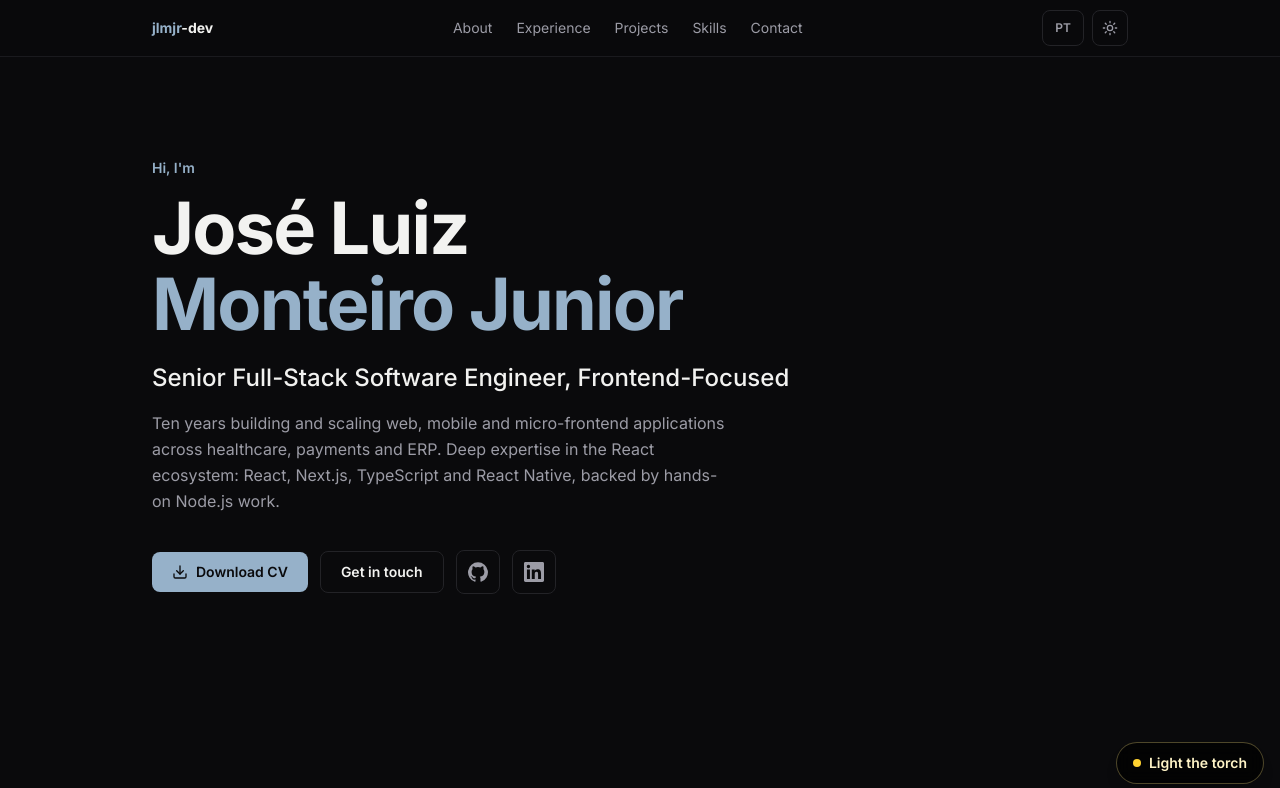
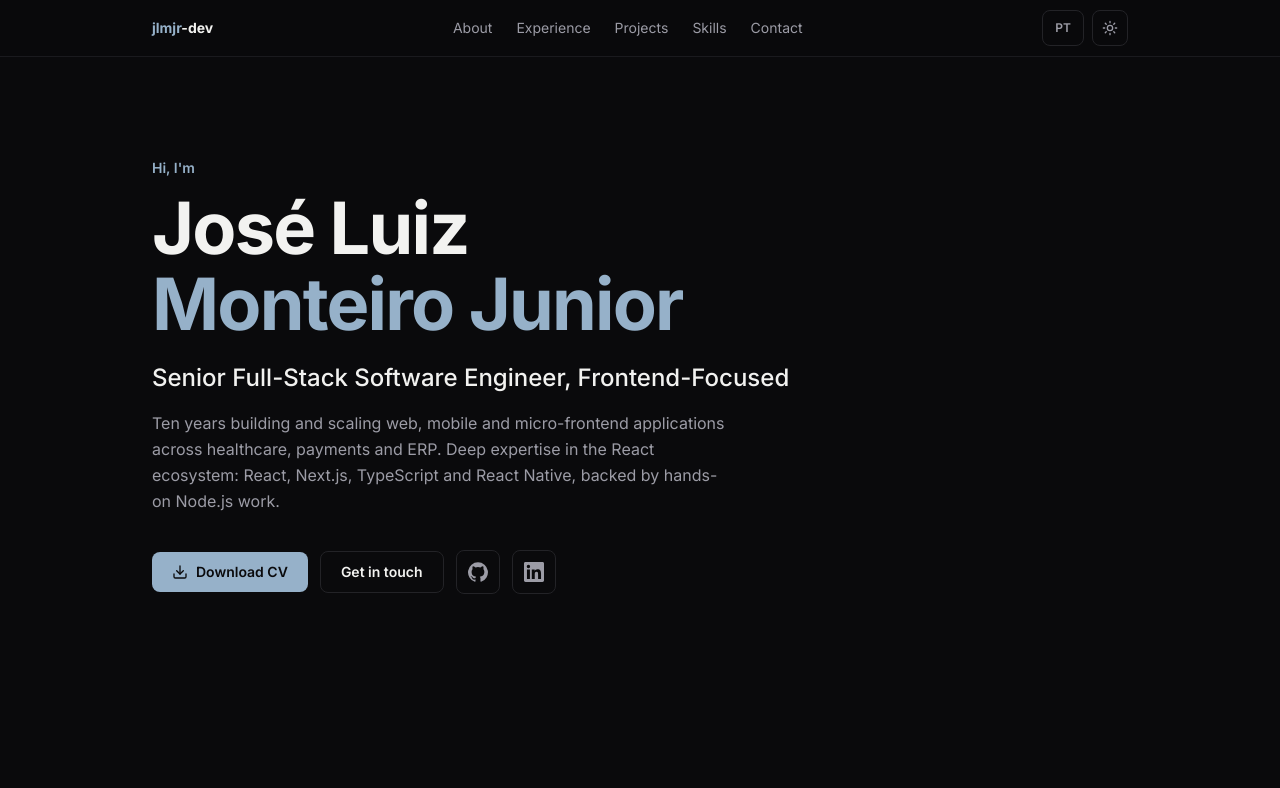
Before and after one commit to jlmjr-dev/jlmjr-dev.github.io, a Next.js app: page /en/ in a window 1280 px wide. Shown: the top 788 px of the page. Built offline with nearby package versions, Linux system fonts and the light colour scheme.

Commit message:
Regular site on the modern dark skin, torch removed

```diff
--- a/package.json
+++ b/package.json
@@ -10,11 +10,9 @@
     "lint": "eslint"
   },
   "dependencies": {
-    "@types/three": "^0.185.4",
     "next": "16.2.12",
     "react": "19.2.4",
-    "react-dom": "19.2.4",
-    "three": "^0.185.1"
+    "react-dom": "19.2.4"
   },
   "devDependencies": {
     "@tailwindcss/postcss": "^4",
--- a/src/app/[locale]/layout.tsx
+++ b/src/app/[locale]/layout.tsx
@@ -6,7 +6,6 @@ import { getDictionary } from "@/i18n/get-dictionary";
 import { Header } from "@/components/header";
 import { Footer } from "@/components/footer";
 import { LocalePersist } from "@/components/locale-persist";
-import { TorchOverlay } from "@/components/torch/torch-overlay";
 import "@/app/globals.css";
 
 const inter = Inter({
@@ -66,14 +65,6 @@ const themeInitScript = `(function () {
   } catch (error) {
     document.documentElement.classList.add("dark");
   }
-  try {
-    var lights = localStorage.getItem("torch-lights");
-    var coarse = window.matchMedia("(pointer: coarse)").matches;
-    var reduced = window.matchMedia("(prefers-reduced-motion: reduce)").matches;
-    if (lights !== "on" && !coarse && !reduced) {
-      document.documentElement.dataset.torch = "on";
-    }
-  } catch (error) {}
 })();`;
 
 export default async function LocaleLayout({
@@ -95,11 +86,6 @@ export default async function LocaleLayout({
       <body>
         <script dangerouslySetInnerHTML={{ __html: themeInitScript }} />
         <LocalePersist locale={locale} />
-        <TorchOverlay
-          hint={dict.torch.hint}
-          lightsOn={dict.torch.lightsOn}
-          lightsOff={dict.torch.lightsOff}
-        />
         <Header locale={locale} dict={dict} />
         {children}
         <Footer dict={dict} />
--- a/src/app/globals.css
+++ b/src/app/globals.css
@@ -40,24 +40,6 @@
 
 html {
   scroll-behavior: smooth;
-}
-
-/* Pre-hydration darkness so torch mode never flashes the lit page.
-   The client overlay takes over and removes the attribute on mount. */
-html[data-torch="on"] body::after {
-  content: "";
-  position: fixed;
-  inset: 0;
-  z-index: 40;
-  pointer-events: none;
-  background: radial-gradient(
-    circle at 50% 40%,
-    rgba(0, 0, 0, 0) 0px,
-    rgba(0, 0, 0, 0) 185px,
-    rgba(38, 22, 8, 0.3) 310px,
-    rgba(7, 5, 3, 0.76) 660px,
-    rgba(4, 3, 2, 0.82) 100%
-  );
 }
 
 body {
--- a/src/components/torch/torch-overlay.tsx
+++ /dev/null
@@ -1,136 +0,0 @@
-"use client";
-
-import { useCallback, useEffect, useRef, useState } from "react";
-
-// The page sits in the dark; a warm, gently flickering torch light follows
-// the cursor and reveals what it touches. Content stays faintly legible
-// outside the light, and a persistent switch turns the lights fully on.
-
-const LIGHTS_KEY = "torch-lights";
-const INNER_RADIUS = 185;
-const RIM_RADIUS = 310;
-const DARK_RADIUS = 660;
-
-interface TorchOverlayProps {
-  hint: string;
-  lightsOn: string;
-  lightsOff: string;
-}
-
-export function TorchOverlay({ hint, lightsOn, lightsOff }: TorchOverlayProps) {
-  const [mounted, setMounted] = useState(false);
-  const [lit, setLit] = useState(true);
-  const [hasMoved, setHasMoved] = useState(false);
-  const overlayRef = useRef<HTMLDivElement>(null);
-  const pointer = useRef({ x: 0, y: 0 });
-  const litRef = useRef(true);
-
-  litRef.current = lit;
-
-  useEffect(() => {
-    setMounted(true);
-    const torchActive = document.documentElement.dataset.torch === "on";
-    setLit(!torchActive);
-    pointer.current = { x: window.innerWidth / 2, y: window.innerHeight * 0.4 };
-    delete document.documentElement.dataset.torch;
-  }, []);
-
-  useEffect(() => {
-    if (!mounted || lit) {
-      return;
-    }
-    const overlay = overlayRef.current;
-    if (!overlay) {
-      return;
-    }
-    const reducedMotion = window.matchMedia("(prefers-reduced-motion: reduce)").matches;
-
-    const onPointerMove = (event: PointerEvent) => {
-      pointer.current = { x: event.clientX, y: event.clientY };
-      setHasMoved(true);
-    };
-    window.addEventListener("pointermove", onPointerMove, { passive: true });
-
-    let raf = 0;
-    const paint = (now: number) => {
-      const t = now * 0.001;
-      const flicker = reducedMotion
-        ? 1
-        : 1 + Math.sin(t * 9.3) * 0.015 + Math.sin(t * 23.7) * 0.01 + Math.sin(t * 4.1) * 0.012;
-      const inner = INNER_RADIUS * flicker;
-      const rim = RIM_RADIUS * flicker;
-      const { x, y } = pointer.current;
-      overlay.style.background = `radial-gradient(circle at ${x}px ${y}px,
-        rgba(0, 0, 0, 0) 0px,
-        rgba(0, 0, 0, 0) ${inner}px,
-        rgba(38, 22, 8, 0.3) ${rim}px,
-        rgba(7, 5, 3, 0.76) ${DARK_RADIUS}px,
-        rgba(4, 3, 2, 0.82) 100%)`;
-      raf = requestAnimationFrame(paint);
-    };
-    raf = requestAnimationFrame(paint);
-
-    return () => {
-      cancelAnimationFrame(raf);
-      window.removeEventListener("pointermove", onPointerMove);
-    };
-  }, [mounted, lit]);
-
-  const toggleLights = useCallback(() => {
-    setLit((current) => {
-      const next = !current;
-      try {
-        localStorage.setItem(LIGHTS_KEY, next ? "on" : "off");
-      } catch {
-        // preference just won't persist
-      }
-      return next;
-    });
-  }, []);
-
-  if (!mounted) {
-    return null;
-  }
-
-  return (
-    <>
-      <TorchDarkness lit={lit} overlayRef={overlayRef} />
-      <TorchHint visible={!lit && !hasMoved} text={hint} />
-      <button
-        type="button"
-        onClick={toggleLights}
-        className="fixed bottom-4 right-4 z-50 flex items-center gap-2 rounded-full border border-amber-200/30 bg-black/70 px-4 py-2.5 text-sm font-semibold text-amber-100 shadow-lg backdrop-blur transition-colors hover:border-amber-200/60"
-      >
-        <span
-          className={`size-2 rounded-full ${lit ? "bg-amber-300" : "bg-amber-500/40"}`}
-          aria-hidden
-        />
-        {lit ? lightsOn : lightsOff}
-      </button>
-    </>
-  );
-}
-
-function TorchDarkness({
-  lit,
-  overlayRef,
-}: {
-  lit: boolean;
-  overlayRef: React.RefObject<HTMLDivElement | null>;
-}) {
-  if (lit) {
-    return null;
-  }
-  return <div ref={overlayRef} className="pointer-events-none fixed inset-0 z-40" aria-hidden />;
-}
-
-function TorchHint({ visible, text }: { visible: boolean; text: string }) {
-  if (!visible) {
-    return null;
-  }
-  return (
-    <p className="pointer-events-none fixed inset-x-0 bottom-16 z-50 text-center text-sm font-medium text-amber-100/90">
-      {text}
-    </p>
-  );
-}
--- a/src/i18n/dictionaries/en.ts
+++ b/src/i18n/dictionaries/en.ts
@@ -57,11 +57,6 @@ export const en: Dictionary = {
     credit: "Designed and built by José Luiz Monteiro Junior",
     note: "Next.js, Tailwind CSS, statically exported.",
   },
-  torch: {
-    hint: "It's dark in here. You carry the torch.",
-    lightsOn: "Light the torch",
-    lightsOff: "Turn the lights on",
-  },
   a11y: {
     switchToLight: "Switch to light theme",
     switchToDark: "Switch to dark theme",
--- a/src/i18n/dictionaries/pt.ts
+++ b/src/i18n/dictionaries/pt.ts
@@ -57,11 +57,6 @@ export const pt: Dictionary = {
     credit: "Projetado e construído por José Luiz Monteiro Junior",
     note: "Next.js, Tailwind CSS, exportado estaticamente.",
   },
-  torch: {
-    hint: "Está escuro aqui. A tocha é sua.",
-    lightsOn: "Acender a tocha",
-    lightsOff: "Acender as luzes",
-  },
   a11y: {
     switchToLight: "Mudar para o tema claro",
     switchToDark: "Mudar para o tema escuro",
--- a/src/i18n/types.ts
+++ b/src/i18n/types.ts
@@ -48,11 +48,6 @@ export interface Dictionary {
     credit: string;
     note: string;
   };
-  torch: {
-    hint: string;
-    lightsOn: string;
-    lightsOff: string;
-  };
   a11y: {
     switchToLight: string;
     switchToDark: string;
```
Also changed, not shown: 1 other file (tests, documents, lock files or other folders).
